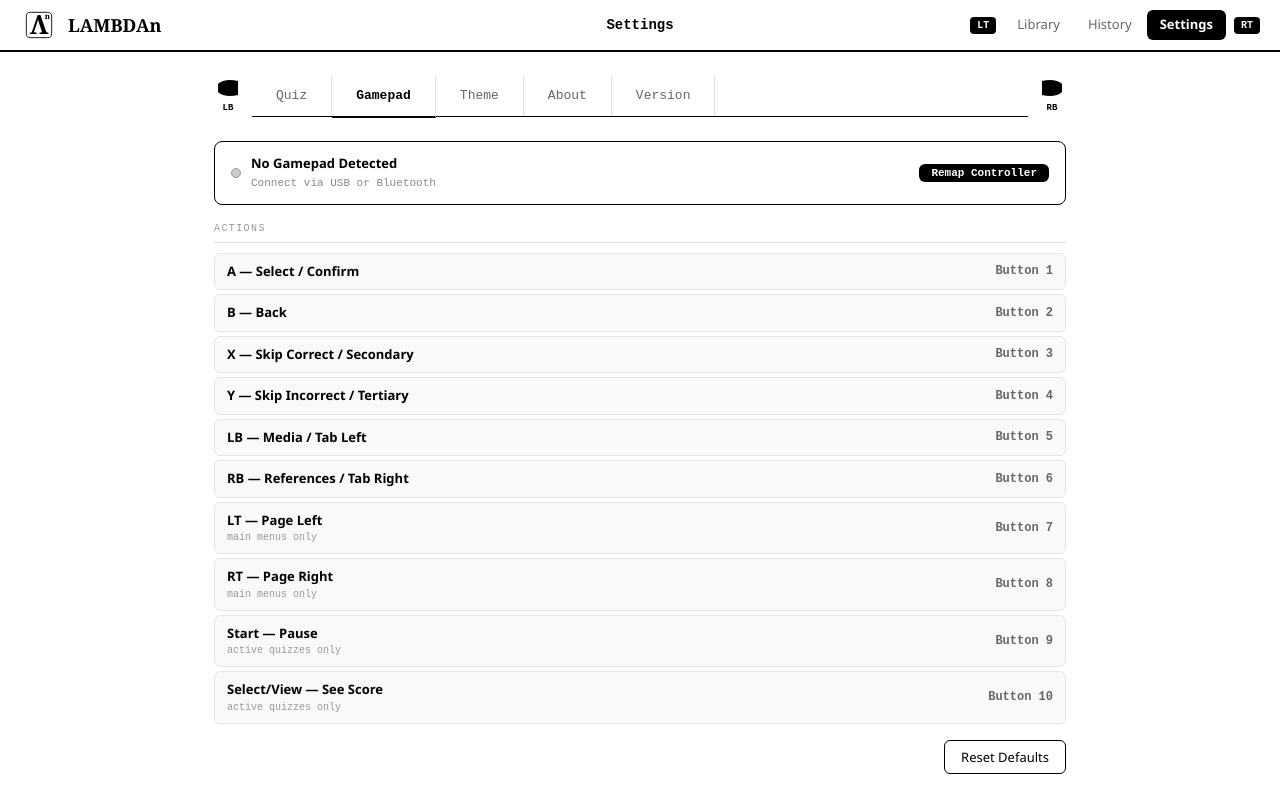
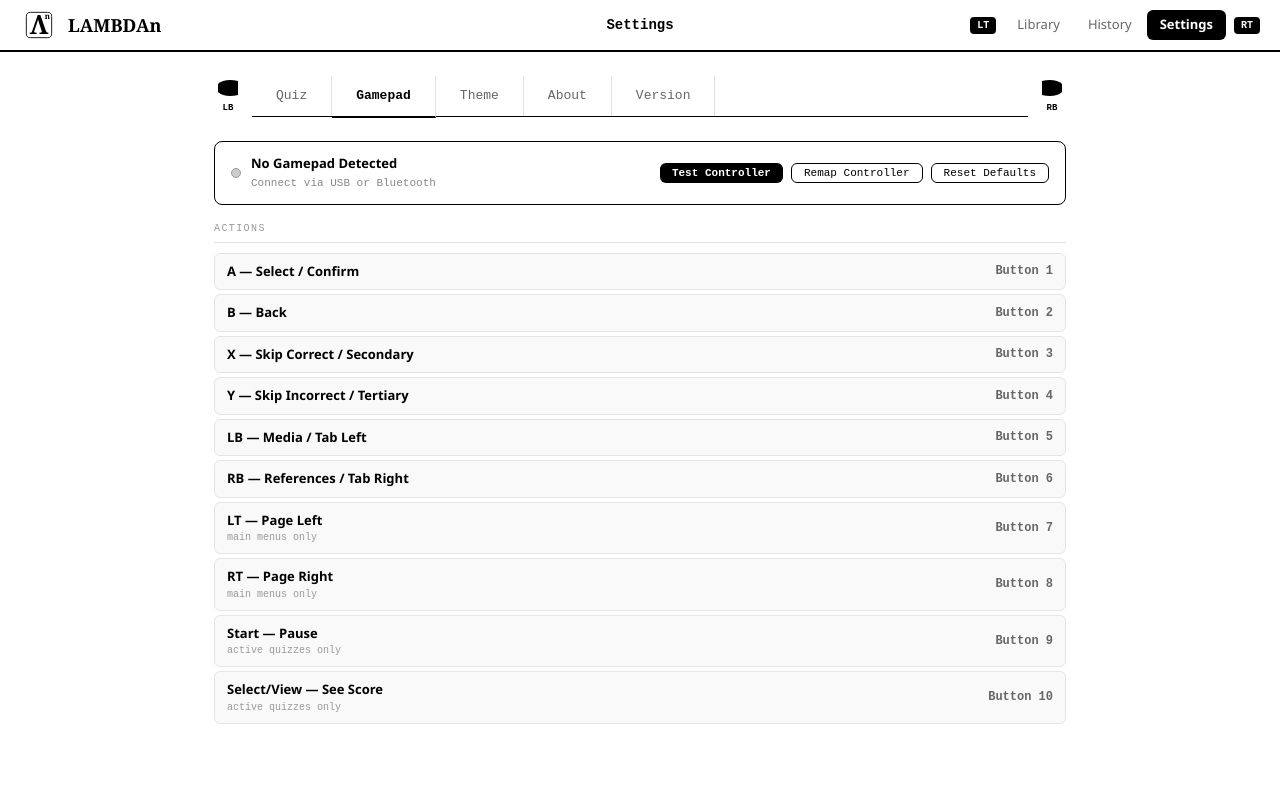
Before and after one commit to JN070694/lambdan-beta, a React (Vite) app: page /settings in a window 1280 px wide. Both pictures are taken after a click on the element "Gamepad". Built offline with nearby package versions, Linux system fonts and the light colour scheme.

Commit message:
Add test mode functionality to SettingsView

```diff
--- a/src/components/settings/SettingsView.tsx
+++ b/src/components/settings/SettingsView.tsx
@@ -56,6 +56,7 @@ export default function SettingsView() {
   const [focusedIndex, setFocusedIndex] = useState(0);
   const [livePressed, setLivePressed] = useState<number | null>(null);
   const [showQuitAppConfirm, setShowQuitAppConfirm] = useState(false);
+  const [testModeActive, setTestModeActive] = useState(false);
   const navigate = useNavigate();
 
   useEffect(() => {
@@ -67,7 +68,7 @@ export default function SettingsView() {
   }, []);
 
   useEffect(() => { setLocalMapping(gamepadMapping); }, [gamepadMapping]);
-  useEffect(() => { setFocusedIndex(0); }, [tab]);
+  useEffect(() => { setFocusedIndex(0); setTestModeActive(false); }, [tab]);
 
   // Live highlight: show which action row corresponds to whatever button
   // is currently pressed, while browsing the Gamepad tab (not during remap).
@@ -176,14 +177,16 @@ export default function SettingsView() {
     onFocusChange: setFocusedIndex,
     onConfirm,
     onBack,
-    enabled: !remapAllActive && !showQuitAppConfirm,
+    enabled: !remapAllActive && !showQuitAppConfirm && !testModeActive,
   });
 
   const TABS: SettingsSubTab[] = ['quiz', 'gamepad', 'theme', 'about', 'version'];
 
   return (
     <div>
-      <div style={{ display: 'flex', alignItems: 'center', gap: 10, marginBottom: 24 }}>
+      <div style={{ display: 'flex', alignItems: 'center', gap: 10, marginBottom: 24,
+        opacity: testModeActive ? 0.35 : 1, pointerEvents: testModeActive ? 'none' : 'auto',
+        transition: 'opacity 0.15s ease' }}>
         <TriggerIcon side="left" label="LB" />
         <div className="settings-tabs" style={{ flex: 1, marginBottom: 0 }}>
           {TABS.map(t => (
@@ -293,7 +296,9 @@ export default function SettingsView() {
       {tab === 'gamepad' && (
         <div style={{ display: 'flex', flexDirection: 'column', gap: 16 }}>
           <div className="card" style={{ display: 'flex', alignItems: 'center', justifyContent: 'space-between' }}>
-            <div style={{ display: 'flex', alignItems: 'center', gap: 10 }}>
+            <div style={{ display: 'flex', alignItems: 'center', gap: 10,
+              opacity: testModeActive ? 0.35 : 1, pointerEvents: testModeActive ? 'none' : 'auto',
+              transition: 'opacity 0.15s ease' }}>
               <div style={{ width: 10, height: 10, borderRadius: '50%', flexShrink: 0,
                 background: navigator.getGamepads().some(g => g) ? '#000' : '#ccc',
                 border: '1.5px solid #999' }} />
@@ -306,9 +311,26 @@ export default function SettingsView() {
                 </div>
               </div>
             </div>
-            <button className="btn btn-primary btn-sm" onClick={startRemapAll} disabled={remapAllActive}>
-              Remap Controller
-            </button>
+            <div style={{ display: 'flex', gap: 8 }}>
+              <button className={`btn btn-sm ${testModeActive ? '' : 'btn-primary'}`}
+                onClick={() => setTestModeActive(v => !v)}
+                disabled={remapAllActive}
+                style={testModeActive ? { background: '#000', color: '#fff', border: '1px solid #000' } : undefined}>
+                {testModeActive ? 'Stop Test' : 'Test Controller'}
+              </button>
+              <div style={{ display: 'flex', gap: 8,
+                opacity: testModeActive ? 0.35 : 1, pointerEvents: testModeActive ? 'none' : 'auto',
+                transition: 'opacity 0.15s ease' }}>
+                <button className="btn btn-secondary btn-sm" onClick={startRemapAll} disabled={remapAllActive}>
+                  Remap Controller
+                </button>
+                <button className="btn btn-secondary btn-sm"
+                  onClick={() => { setLocalMapping(DEFAULT_MAPPING); saveMapping(DEFAULT_MAPPING); }}
+                  disabled={remapAllActive}>
+                  Reset Defaults
+                </button>
+              </div>
+            </div>
           </div>
 
           {remapAllActive && (
@@ -357,13 +379,6 @@ export default function SettingsView() {
                 );
               })}
             </div>
-          </div>
-
-          <div style={{ display: 'flex', justifyContent: 'flex-end', gap: 8 }}>
-            <button className="btn btn-secondary"
-              onClick={() => { setLocalMapping(DEFAULT_MAPPING); saveMapping(DEFAULT_MAPPING); }}>
-              Reset Defaults
-            </button>
           </div>
         </div>
       )}
```
